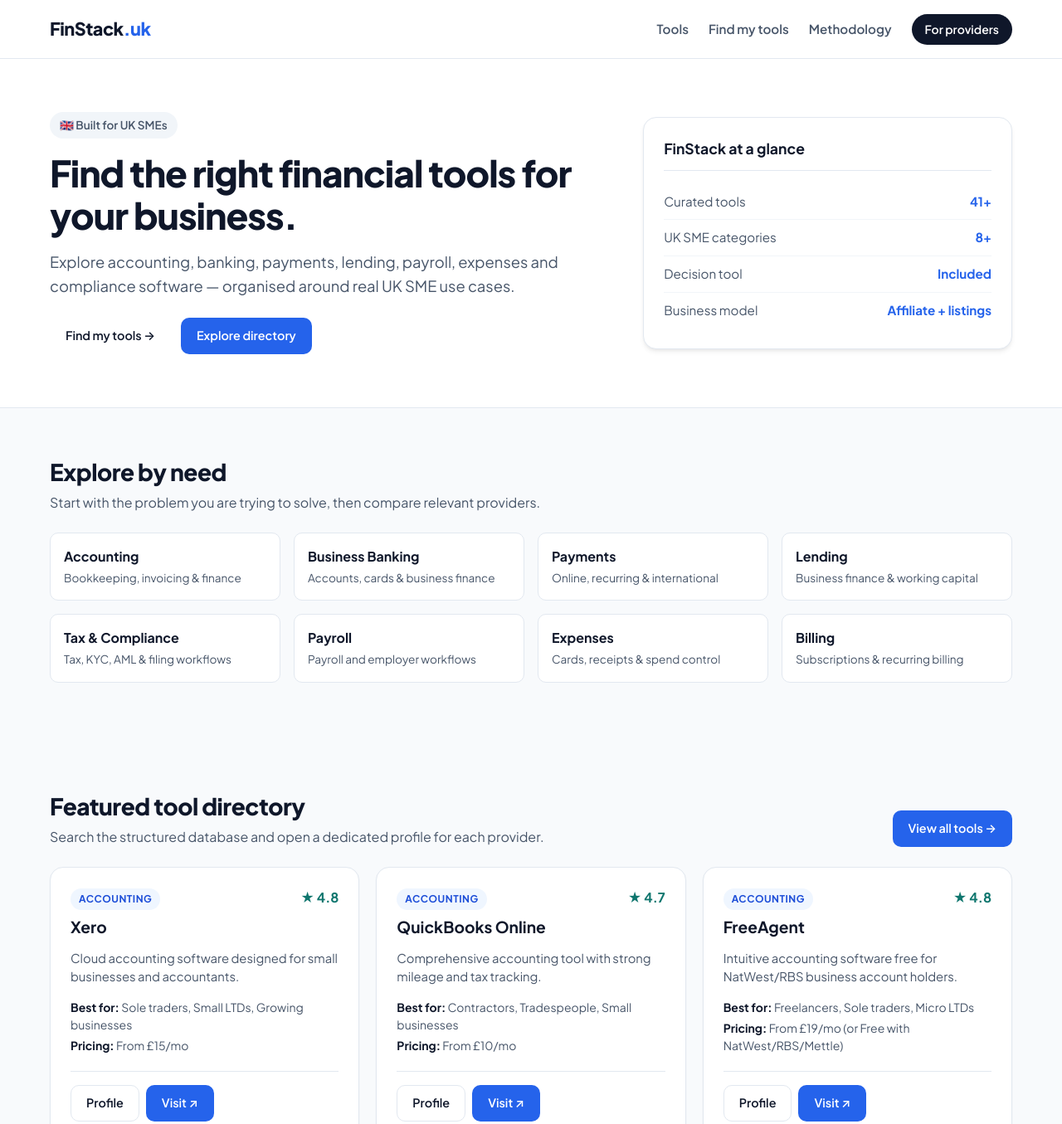
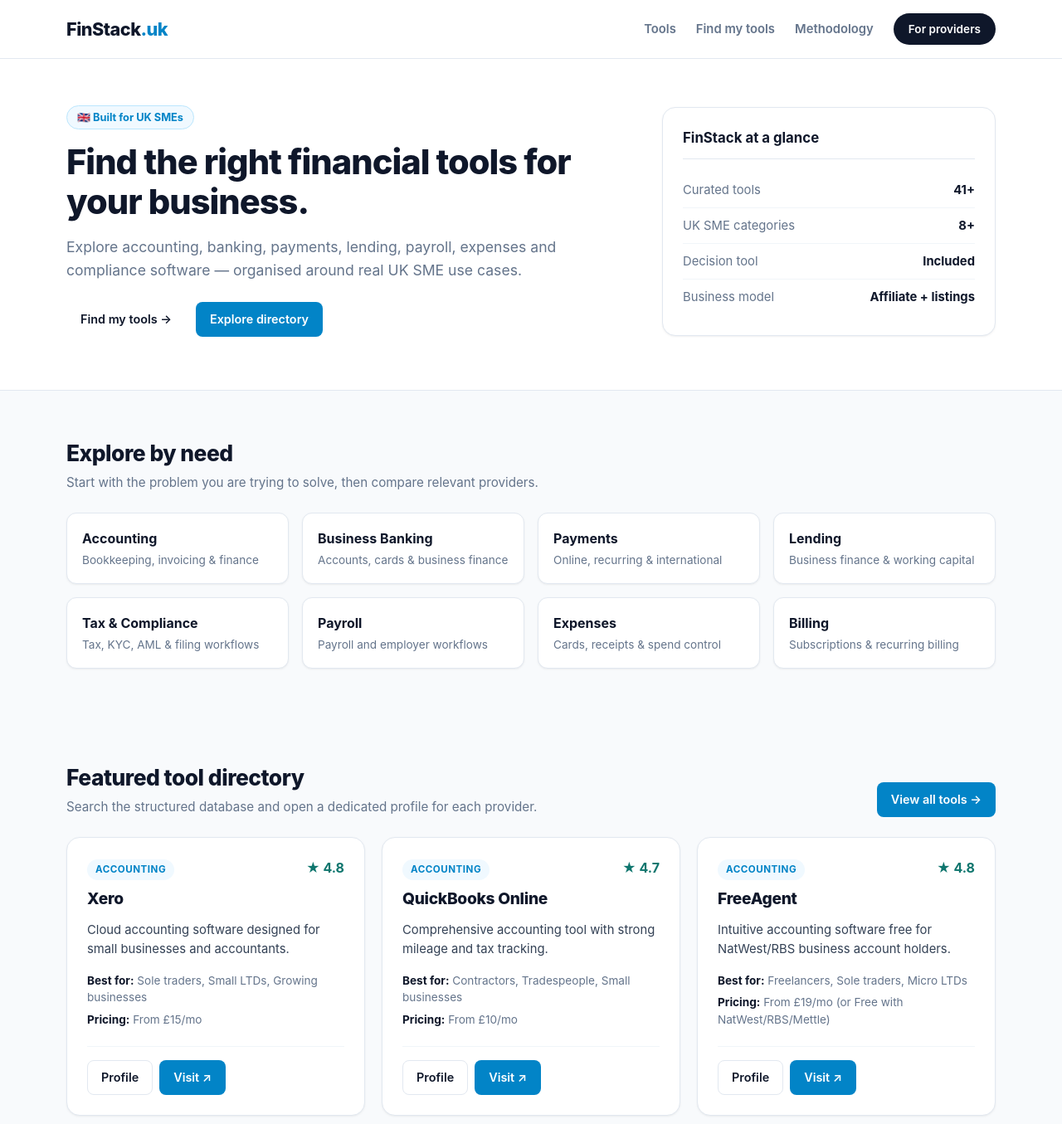
Before and after one commit to aniketkumarvedika432-tech/finstack-uk, a plain HTML site: page index.html in a window 1280 px wide. Shown: the top 1355 px of the page at 83% size. Drawn offline with Linux system fonts and the light colour scheme.

Commit message:
Update style.css

```diff
--- a/css/style.css
+++ b/css/style.css
@@ -1,26 +1,30 @@
-@import url('https://fonts.googleapis.com/css2?family=Plus+Jakarta+Sans:wght@400;500;600;700;800&display=swap');
+/* ==========================================================================
+   FinStack UK - Master Design System
+   Modern, conversion-optimised fintech & SME directory theme
+   ========================================================================== */
 
 :root {
-  --font-sans: 'Plus Jakarta Sans', -apple-system, BlinkMacSystemFont, "Segoe UI", Roboto, sans-serif;
-  --bg-main: #f8fafc;
-  --bg-card: #ffffff;
-  --text-primary: #0f172a;
-  --text-secondary: #475569;
-  --text-muted: #94a3b8;
-  --brand-primary: #2563eb;
-  --brand-primary-hover: #1d4ed8;
+  --font-sans: -apple-system, BlinkMacSystemFont, "Segoe UI", Roboto, Helvetica, Arial, sans-serif;
+  --bg-page: #f8fafc;
+  --bg-surface: #ffffff;
+  --text-dark: #0f172a;
+  --text-body: #334155;
+  --text-muted: #64748b;
+  --text-subtle: #94a3b8;
+  --brand: #0284c7;
+  --brand-hover: #0369a1;
   --brand-dark: #0f172a;
-  --border-color: #e2e8f0;
-  --border-hover: #cbd5e1;
-  --badge-bg: #eff6ff;
-  --badge-text: #1d4ed8;
-  --shadow-sm: 0 1px 2px 0 rgb(0 0 0 / 0.05);
-  --shadow-md: 0 4px 6px -1px rgb(0 0 0 / 0.07), 0 2px 4px -2px rgb(0 0 0 / 0.07);
-  --shadow-lg: 0 10px 15px -3px rgb(0 0 0 / 0.08);
-  --radius-sm: 6px;
-  --radius-md: 10px;
+  --brand-light: #f0f9ff;
+  --brand-border: #bae6fd;
+  --border: #e2e8f0;
+  --border-subtle: #f1f5f9;
+  --radius-sm: 8px;
+  --radius-md: 12px;
   --radius-lg: 16px;
   --radius-full: 9999px;
+  --shadow-sm: 0 1px 2px 0 rgba(0, 0, 0, 0.05);
+  --shadow-card: 0 1px 3px 0 rgba(0, 0, 0, 0.05), 0 1px 2px -1px rgba(0, 0, 0, 0.05);
+  --shadow-hover: 0 10px 15px -3px rgba(0, 0, 0, 0.08), 0 4px 6px -4px rgba(0, 0, 0, 0.04);
 }
 
 *, *::before, *::after {
@@ -31,93 +35,93 @@
 
 body {
   font-family: var(--font-sans);
-  background-color: var(--bg-main);
-  color: var(--text-primary);
+  background-color: var(--bg-page);
+  color: var(--text-body);
   line-height: 1.5;
   -webkit-font-smoothing: antialiased;
 }
 
 .container {
-  max-width: 1200px;
+  max-width: 1160px;
   margin: 0 auto;
   padding: 0 20px;
 }
 
-/* ==========================================================================
-   NAVIGATION
-   ========================================================================== */
-.site-header, .nav {
+/* NAVIGATION */
+.nav {
   background: #ffffff;
-  border-bottom: 1px solid var(--border-color);
+  border-bottom: 1px solid var(--border);
   position: sticky;
   top: 0;
   z-index: 100;
 }
 
-.nav-container, .nav-inner {
+.nav-inner {
+  max-width: 1160px;
+  margin: 0 auto;
+  padding: 0 20px;
+  height: 70px;
   display: flex;
   align-items: center;
   justify-content: space-between;
-  height: 70px;
-  max-width: 1200px;
-  margin: 0 auto;
-  padding: 0 20px;
 }
 
 .logo {
   font-size: 1.35rem;
   font-weight: 800;
-  color: var(--text-primary);
+  color: var(--text-dark);
   text-decoration: none;
   letter-spacing: -0.5px;
 }
 
 .logo span {
-  color: var(--brand-primary);
+  color: var(--brand);
 }
 
-.nav-links, .navlinks {
+.navlinks {
   display: flex;
   align-items: center;
   gap: 24px;
 }
 
-.nav-links a, .navlinks a {
+.navlinks a {
+  font-size: 0.925rem;
+  font-weight: 600;
+  color: var(--text-muted);
   text-decoration: none;
-  font-weight: 600;
-  font-size: 0.95rem;
-  color: var(--text-secondary);
-  transition: color 0.2s ease;
+  transition: color 0.15s ease;
 }
 
-.nav-links a:hover, .navlinks a:hover,
-.nav-links a.active {
-  color: var(--brand-primary);
+.navlinks a:hover, .navlinks a.active {
+  color: var(--brand);
 }
 
 .nav-cta {
-  background: var(--text-primary) !important;
+  background: var(--text-dark) !important;
   color: #ffffff !important;
-  padding: 8px 16px !important;
+  padding: 9px 18px !important;
   border-radius: var(--radius-full) !important;
-  font-size: 0.875rem !important;
+  font-size: 0.85rem !important;
+  font-weight: 600 !important;
 }
 
-/* ==========================================================================
-   HERO SECTION (HOMEPAGE)
-   ========================================================================== */
+.nav-cta:hover {
+  background: #1e293b !important;
+}
+
+/* HERO SECTION */
 .hero {
   background: #ffffff;
-  border-bottom: 1px solid var(--border-color);
-  padding: 64px 0;
+  border-bottom: 1px solid var(--border);
+  padding: 56px 0 64px 0;
 }
 
 .hero-inner {
-  max-width: 1200px;
+  max-width: 1160px;
   margin: 0 auto;
   padding: 0 20px;
   display: grid;
-  grid-template-columns: 1.2fr 0.8fr;
+  grid-template-columns: 1.25fr 0.75fr;
   gap: 48px;
   align-items: center;
 }
@@ -131,21 +135,22 @@
 
 .eyebrow {
   display: inline-block;
-  background: #f1f5f9;
-  color: var(--text-secondary);
-  font-size: 0.85rem;
-  font-weight: 600;
-  padding: 6px 12px;
+  background: var(--brand-light);
+  color: var(--brand);
+  border: 1px solid var(--brand-border);
+  font-size: 0.8rem;
+  font-weight: 700;
+  padding: 4px 12px;
   border-radius: var(--radius-full);
   margin-bottom: 16px;
 }
 
 .hero h1 {
-  font-size: 2.75rem;
+  font-size: 2.6rem;
   font-weight: 800;
   line-height: 1.15;
   letter-spacing: -1px;
-  color: var(--text-primary);
+  color: var(--text-dark);
   margin-bottom: 16px;
 }
 
@@ -156,8 +161,8 @@
 }
 
 .hero p {
-  font-size: 1.15rem;
-  color: var(--text-secondary);
+  font-size: 1.1rem;
+  color: var(--text-muted);
   line-height: 1.6;
   margin-bottom: 24px;
 }
@@ -169,26 +174,27 @@
 
 .hero-card {
   background: #ffffff;
-  border: 1px solid var(--border-color);
+  border: 1px solid var(--border);
   border-radius: var(--radius-lg);
   padding: 24px;
-  box-shadow: var(--shadow-md);
+  box-shadow: var(--shadow-card);
 }
 
 .hero-card h3 {
-  font-size: 1.1rem;
+  font-size: 1.05rem;
   font-weight: 700;
+  color: var(--text-dark);
   margin-bottom: 16px;
   padding-bottom: 12px;
-  border-bottom: 1px solid var(--border-color);
+  border-bottom: 1px solid var(--border);
 }
 
 .hero-stat {
   display: flex;
   justify-content: space-between;
   padding: 10px 0;
-  border-bottom: 1px solid #f1f5f9;
-  font-size: 0.95rem;
+  border-bottom: 1px solid var(--border-subtle);
+  font-size: 0.925rem;
 }
 
 .hero-stat:last-child {
@@ -196,17 +202,15 @@
 }
 
 .hero-stat span {
-  color: var(--text-secondary);
+  color: var(--text-muted);
 }
 
 .hero-stat b {
-  color: var(--brand-primary);
+  color: var(--text-dark);
   font-weight: 700;
 }
 
-/* ==========================================================================
-   HOMEPAGE CATEGORIES & STEPS
-   ========================================================================== */
+/* SECTION HEADERS */
 .section-head {
   display: flex;
   justify-content: space-between;
@@ -214,197 +218,187 @@
   margin: 56px 0 24px 0;
 }
 
-.section-head h2 {
-  font-size: 1.75rem;
+.section-head h1, .section-head h2 {
+  font-size: 1.65rem;
   font-weight: 800;
   letter-spacing: -0.5px;
+  color: var(--text-dark);
 }
 
 .section-head p {
-  color: var(--text-secondary);
+  color: var(--text-muted);
+  font-size: 0.95rem;
   margin-top: 4px;
 }
 
+/* CATEGORIES */
 .categories {
   display: grid;
-  grid-template-columns: repeat(auto-fill, minmax(240px, 1fr));
+  grid-template-columns: repeat(auto-fill, minmax(250px, 1fr));
   gap: 16px;
-  margin-bottom: 56px;
+  margin-bottom: 48px;
 }
 
 .cat {
+  background: #ffffff;
+  border: 1px solid var(--border);
+  border-radius: var(--radius-md);
+  padding: 18px;
+  text-decoration: none;
   display: flex;
   flex-direction: column;
-  background: #ffffff;
-  border: 1px solid var(--border-color);
-  border-radius: var(--radius-md);
-  padding: 16px;
-  text-decoration: none;
+  box-shadow: var(--shadow-card);
   transition: all 0.2s ease;
 }
 
 .cat:hover {
-  border-color: var(--brand-primary);
+  border-color: var(--brand);
   transform: translateY(-2px);
-  box-shadow: var(--shadow-sm);
+  box-shadow: var(--shadow-hover);
 }
 
 .cat strong {
-  color: var(--text-primary);
+  color: var(--text-dark);
   font-size: 1rem;
+  font-weight: 700;
 }
 
 .cat span {
-  color: var(--text-secondary);
+  color: var(--text-muted);
   font-size: 0.85rem;
   margin-top: 4px;
 }
 
-.steps {
-  display: grid;
-  grid-template-columns: repeat(3, 1fr);
-  gap: 20px;
-  margin-bottom: 64px;
+/* TOOLS GRID & CARDS */
+.tools-wrap {
+  padding: 8px 0 56px 0;
 }
 
-@media (max-width: 768px) {
-  .steps {
-    grid-template-columns: 1fr;
-  }
-}
-
-.step {
-  background: #ffffff;
-  border: 1px solid var(--border-color);
-  border-radius: var(--radius-lg);
-  padding: 24px;
-}
-
-.step-num {
-  font-size: 0.85rem;
-  font-weight: 800;
-  color: var(--brand-primary);
-  margin-bottom: 8px;
-  display: block;
-}
-
-.step h3 {
-  font-size: 1.15rem;
-  margin-bottom: 8px;
-}
-
-.step p {
-  color: var(--text-secondary);
-  font-size: 0.9rem;
-  line-height: 1.5;
-}
-
-.feature {
-  background: #1e293b;
-  color: #ffffff;
-  border-radius: var(--radius-lg);
-  padding: 40px;
-  margin: 48px 0;
-  text-align: center;
-}
-
-.feature h2 {
-  font-size: 1.85rem;
-  margin-bottom: 12px;
-}
-
-.feature p {
-  color: #94a3b8;
-  max-width: 600px;
-  margin: 0 auto 24px auto;
-}
-
-/* ==========================================================================
-   DIRECTORY & GRID
-   ========================================================================== */
-.tools-wrap {
-  padding: 16px 0 56px 0;
-}
-
-.grid, .tools-grid {
+.grid {
   display: grid;
-  grid-template-columns: repeat(auto-fill, minmax(320px, 1fr));
+  grid-template-columns: repeat(auto-fill, minmax(340px, 1fr));
   gap: 20px;
 }
 
 .card {
   background: #ffffff;
-  border: 1px solid var(--border-color);
+  border: 1px solid var(--border);
   border-radius: var(--radius-lg);
   padding: 24px;
   display: flex;
   flex-direction: column;
-  box-shadow: var(--shadow-sm);
+  box-shadow: var(--shadow-card);
   transition: all 0.2s ease;
 }
 
 .card:hover {
-  border-color: var(--border-hover);
-  transform: translateY(-2px);
-  box-shadow: var(--shadow-md);
+  border-color: #cbd5e1;
+  transform: translateY(-3px);
+  box-shadow: var(--shadow-hover);
 }
 
-.card-top, .card-header {
+.card-top {
   display: flex;
   justify-content: space-between;
   align-items: flex-start;
   margin-bottom: 12px;
 }
 
-.pill, .category-badge {
+.pill {
   display: inline-block;
-  background: var(--badge-bg);
-  color: var(--badge-text);
-  font-size: 0.75rem;
+  background: var(--brand-light);
+  color: var(--brand);
+  font-size: 0.725rem;
   font-weight: 700;
   text-transform: uppercase;
   letter-spacing: 0.5px;
   padding: 4px 10px;
   border-radius: var(--radius-full);
-  margin-bottom: 6px;
+  margin-bottom: 8px;
 }
 
-.card h3, .card-title {
+.card h3 {
   font-size: 1.2rem;
-  font-weight: 700;
-  color: var(--text-primary);
+  font-weight: 800;
+  color: var(--text-dark);
+  letter-spacing: -0.3px;
 }
 
-.card p, .card-desc {
-  color: var(--text-secondary);
+.card p {
+  color: var(--text-body);
   font-size: 0.925rem;
-  line-height: 1.5;
+  line-height: 1.55;
   margin-bottom: 16px;
   flex-grow: 1;
 }
 
-.meta-row, .card-meta {
-  font-size: 0.875rem;
-  color: var(--text-secondary);
-  margin-bottom: 4px;
+.meta-row {
+  font-size: 0.85rem;
+  color: var(--text-muted);
+  margin-bottom: 6px;
 }
 
-.meta-row strong, .card-meta strong {
-  color: var(--text-primary);
+.meta-row strong {
+  color: var(--text-dark);
 }
 
-.actions, .card-actions {
+.actions {
   display: grid;
   grid-template-columns: 1fr 1fr;
-  gap: 8px;
+  gap: 10px;
   margin-top: 20px;
   padding-top: 16px;
-  border-top: 1px solid var(--border-color);
+  border-top: 1px solid var(--border-subtle);
 }
 
-/* ==========================================================================
-   FORM CONTROLS & FINDER
-   ========================================================================== */
+/* BUTTONS */
+.btn {
+  display: inline-flex;
+  align-items: center;
+  justify-content: center;
+  font-family: var(--font-sans);
+  font-weight: 600;
+  font-size: 0.9rem;
+  height: 42px;
+  padding: 0 16px;
+  border-radius: var(--radius-sm);
+  text-decoration: none;
+  cursor: pointer;
+  background: var(--brand);
+  color: #ffffff !important;
+  border: 1px solid transparent;
+  transition: all 0.15s ease;
+}
+
+.btn:hover {
+  background: var(--brand-hover);
+}
+
+.btn-secondary {
+  background: #ffffff !important;
+  color: var(--text-dark) !important;
+  border: 1px solid var(--border) !important;
+}
+
+.btn-secondary:hover {
+  background: #f8fafc !important;
+  border-color: #cbd5e1 !important;
+}
+
+.btn-light {
+  background: #ffffff !important;
+  color: var(--text-dark) !important;
+}
+
+.btn-light:hover {
+  background: #f1f5f9 !important;
+}
+
+.btn-block {
+  width: 100%;
+}
+
+/* CONTROLS & FINDER */
 .filter-controls {
   display: grid;
   grid-template-columns: 1fr 240px;
@@ -424,80 +418,105 @@
   padding: 0 16px;
   font-family: var(--font-sans);
   font-size: 0.95rem;
+  color: var(--text-dark);
   background: #ffffff;
-  border: 1px solid var(--border-color);
+  border: 1px solid var(--border);
   border-radius: var(--radius-md);
-  box-shadow: var(--shadow-sm);
+  box-shadow: var(--shadow-card);
   outline: none;
+  transition: all 0.15s ease;
 }
 
-select, input[type="text"]:focus {
-  border-color: var(--brand-primary);
+select:focus, input[type="text"]:focus {
+  border-color: var(--brand);
+  box-shadow: 0 0 0 3px rgba(2, 132, 199, 0.15);
 }
 
 .finder-card {
   background: #ffffff;
-  border: 1px solid var(--border-color);
+  border: 1px solid var(--border);
   border-radius: var(--radius-lg);
-  padding: 32px;
-  max-width: 640px;
+  padding: 36px;
+  max-width: 620px;
   margin: 32px auto 48px auto;
-  box-shadow: var(--shadow-md);
+  box-shadow: var(--shadow-card);
 }
 
 .form-group {
-  margin-bottom: 20px;
+  margin-bottom: 22px;
 }
 
 .form-group label {
   display: block;
   font-size: 0.9rem;
   font-weight: 700;
+  color: var(--text-dark);
   margin-bottom: 8px;
 }
 
-/* ==========================================================================
-   BUTTONS
-   ========================================================================== */
-.btn {
-  display: inline-flex;
-  align-items: center;
-  justify-content: center;
-  font-family: var(--font-sans);
-  font-weight: 600;
-  font-size: 0.9rem;
-  padding: 10px 18px;
-  border-radius: var(--radius-md);
-  text-decoration: none;
-  cursor: pointer;
-  background: var(--brand-primary);
-  color: #ffffff !important;
-  border: 1px solid transparent;
-  transition: all 0.2s ease;
+.feature {
+  background: linear-gradient(135deg, #0f172a 0%, #1e293b 100%);
+  color: #ffffff;
+  border-radius: var(--radius-lg);
+  padding: 48px 32px;
+  margin: 48px 0;
+  text-align: center;
 }
 
-.btn:hover {
-  background: var(--brand-primary-hover);
+.feature h2 {
+  font-size: 2rem;
+  font-weight: 800;
+  letter-spacing: -0.5px;
+  margin-bottom: 12px;
 }
 
-.btn-secondary {
-  background: #ffffff !important;
-  color: var(--text-primary) !important;
-  border: 1px solid var(--border-color) !important;
+.feature p {
+  color: #94a3b8;
+  max-width: 600px;
+  margin: 0 auto 28px auto;
+  font-size: 1.05rem;
 }
 
-.btn-secondary:hover {
-  background: #f8fafc !important;
-  border-color: var(--border-hover) !important;
+.steps {
+  display: grid;
+  grid-template-columns: repeat(3, 1fr);
+  gap: 20px;
+  margin-bottom: 64px;
 }
 
-.btn-light {
-  background: #ffffff !important;
-  color: var(--text-primary) !important;
+@media (max-width: 768px) {
+  .steps {
+    grid-template-columns: 1fr;
+  }
 }
 
-.btn-block {
-  width: 100%;
+.step {
+  background: #ffffff;
+  border: 1px solid var(--border);
+  border-radius: var(--radius-lg);
+  padding: 28px;
+  box-shadow: var(--shadow-card);
+}
+
+.step-num {
+  font-size: 0.85rem;
+  font-weight: 800;
+  color: var(--brand);
+  margin-bottom: 8px;
+  display: block;
+}
+
+.step h3 {
+  font-size: 1.15rem;
+  font-weight: 700;
+  color: var(--text-dark);
+  margin-bottom: 8px;
+}
+
+.step p {
+  color: var(--text-muted);
+  font-size: 0.925rem;
+  line-height: 1.6;
 }
 
 .empty {
@@ -507,18 +526,16 @@
   color: var(--text-muted);
 }
 
-/* ==========================================================================
-   FOOTER
-   ========================================================================== */
-.footer, .site-footer {
+/* FOOTER */
+.footer {
   background: #ffffff;
-  border-top: 1px solid var(--border-color);
+  border-top: 1px solid var(--border);
   padding: 40px 0;
   margin-top: 64px;
 }
 
 .footer-inner {
-  max-width: 1200px;
+  max-width: 1160px;
   margin: 0 auto;
   padding: 0 20px;
   display: flex;
@@ -529,8 +546,13 @@
 }
 
 .footer-inner a {
-  color: var(--text-secondary);
+  color: var(--text-muted);
   text-decoration: none;
+  font-weight: 500;
+}
+
+.footer-inner a:hover {
+  color: var(--brand);
 }
 
 @media (max-width: 640px) {
```
